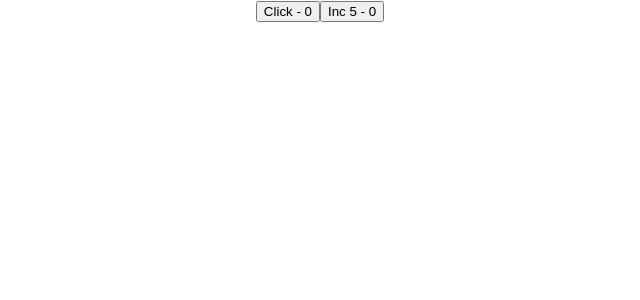
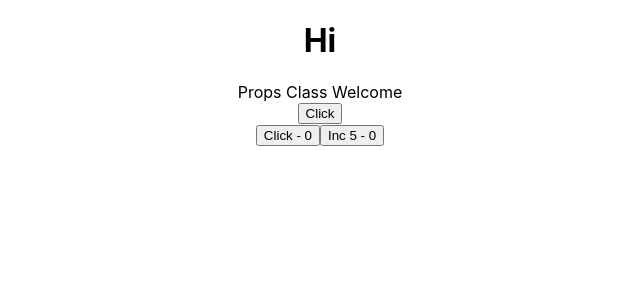
Before and after one commit to lalitlsg/react-concepts, a React (Create React App) app: page / in a window 1280 px wide. Shown: the top 300 px of the page, without its empty margins (320-960 px from the left). Built offline with nearby package versions, Linux system fonts and the light colour scheme.

Commit message:
destructring props and state

```diff
--- a/src/App.js
+++ b/src/App.js
@@ -9,14 +9,14 @@ function App() {
   return (
     <div className="App">
       {/* <JSXExample /> */}
-
-      {/* <PropsFunctional name="Props Functional">
+      {/*
+      <PropsFunctional name="Props Functional">
         <h1>Hi</h1>
       </PropsFunctional> */}
 
-      {/* <PropsClass name="Props Class">
+      <PropsClass name="Props Class">
         <h1>Hi</h1>
-      </PropsClass> */}
+      </PropsClass>
 
       <Counter />
     </div>
--- a/src/components/Counter.js
+++ b/src/components/Counter.js
@@ -14,7 +14,7 @@ export default class Counter extends Component {
       //   {
       //     count: this.state.count + 1
       //   },
-      //second parameter is callback fun used when we want to do something only after chnage in state
+      //second parameter is callback fun used when we want to do something immediately only after change in state
       //   () => {
       //     console.log(this);
       //     console.log(this.state.count);
--- a/src/components/PropsClass.js
+++ b/src/components/PropsClass.js
@@ -15,9 +15,10 @@ export default class PropsClass extends Component {
   }
 
   render() {
+    const { message } = this.state;
     return (
       <div>
-        {this.props.children} {this.props.name} {this.state.message}
+        {this.props.children} {this.props.name} {message}
         <br />
         <button onClick={() => this.handleClick()}>Click</button>
       </div>
--- a/src/components/PropsFunctional.js
+++ b/src/components/PropsFunctional.js
@@ -1,9 +1,9 @@
 import React from "react";
 
-function PropsFunctional(props) {
+function PropsFunctional({ name, children }) {
   return (
     <div>
-      {props.children} {props.name}
+      {children} {name}
     </div>
   );
 }
```
